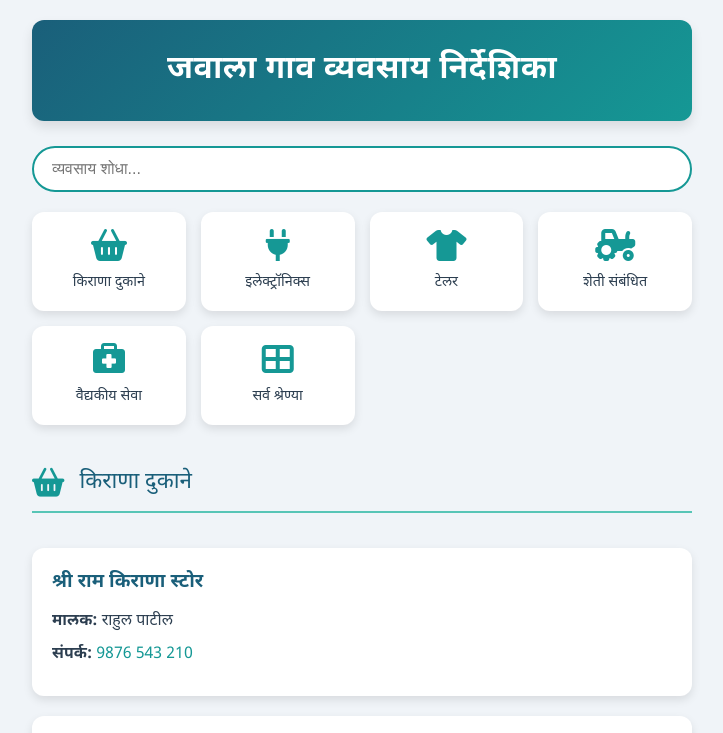
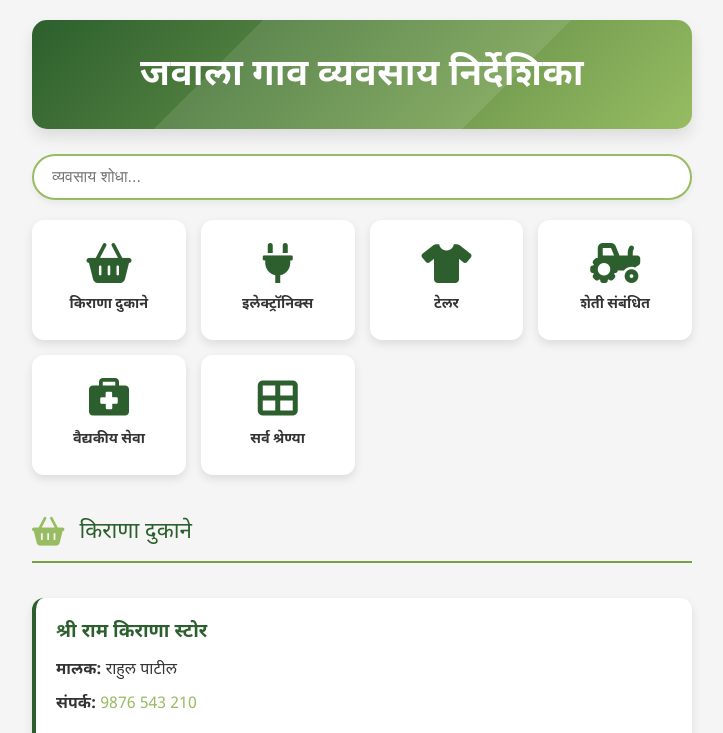
Before and after one commit to the-scam-master/Jawala-Vyapar, a plain HTML site: page index.html in a window 1280 px wide. Shown: the top 733 px of the page, without its empty margins (278-1001 px from the left). Drawn offline with Linux system fonts and the light colour scheme.

Commit message:
Update styles.css

```diff
--- a/styles.css
+++ b/styles.css
@@ -1,10 +1,13 @@
+@import url('https://fonts.googleapis.com/css2?family=Mukta:wght@300;400;600;700&family=Noto+Sans+Devanagari:wght@300;400;600&display=swap');
+
 :root {
-    --primary-color: #1a5f7a;
-    --secondary-color: #159895;
-    --background-color: #f0f4f8;
-    --text-color: #2c3e50;
-    --card-background: #ffffff;
-    --accent-color: #57c5b6;
+    --primary-color: #2C5F2D;        /* Deep Forest Green */
+    --secondary-color: #97BC62;      /* Sage Green */
+    --accent-color: #77A146;         /* Olive Green */
+    --background-color: #F5F5F5;     /* Light Gray */
+    --text-color: #333333;           /* Dark Charcoal */
+    --card-background: #FFFFFF;      /* Pure White */
+    --soft-shadow: rgba(0, 0, 0, 0.1);
 }
 
 * {
@@ -14,10 +17,12 @@
 }
 
 body {
-    font-family: 'Noto Sans Devanagari', 'Poppins', Arial, sans-serif;
+    font-family: 'Noto Sans Devanagari', 'Open Sans', sans-serif;
     background-color: var(--background-color);
     color: var(--text-color);
     line-height: 1.6;
+    text-rendering: optimizeLegibility;
+    -webkit-font-smoothing: antialiased;
 }
 
 .container {
@@ -32,15 +37,32 @@ header {
     color: white;
     text-align: center;
     padding: 25px;
-    border-radius: 12px;
+    border-radius: 15px;
     margin-bottom: 25px;
-    box-shadow: 0 6px 12px rgba(0,0,0,0.1);
+    box-shadow: 0 8px 15px var(--soft-shadow);
+    position: relative;
+    overflow: hidden;
 }
 
 header h1 {
-    font-size: 2rem;
-    font-weight: 600;
+    font-family: 'Mukta', 'Noto Sans Devanagari', sans-serif;
+    font-size: 2.3rem;
+    font-weight: 700;
     letter-spacing: 0.5px;
+    color: white;
+    position: relative;
+    z-index: 2;
+}
+
+header::after {
+    content: '';
+    position: absolute;
+    bottom: -50%;
+    left: -50%;
+    width: 200%;
+    height: 200%;
+    background: rgba(255,255,255,0.1);
+    transform: rotate(-45deg);
 }
 
 .controls {
@@ -56,14 +78,15 @@ header h1 {
     border: 2px solid var(--secondary-color);
     border-radius: 25px;
     font-size: 1rem;
-    background-color: white;
+    background-color: var(--card-background);
     transition: all 0.3s ease;
-    outline: none;
+    box-shadow: 0 4px 6px rgba(0,0,0,0.05);
 }
 
 .search-container input:focus {
+    outline: none;
     border-color: var(--accent-color);
-    box-shadow: 0 0 10px rgba(21, 152, 149, 0.2);
+    box-shadow: 0 0 10px rgba(44, 95, 45, 0.2);
 }
 
 .category-selection {
@@ -84,43 +107,60 @@ header h1 {
     justify-content: center;
     padding: 15px;
     border-radius: 12px;
-    background-color: white;
-    box-shadow: 0 4px 10px rgba(0,0,0,0.1);
+    background-color: var(--card-background);
+    box-shadow: 0 4px 10px var(--soft-shadow);
     cursor: pointer;
     transition: all 0.3s ease;
-    border: 2px solid transparent;
+    transform-origin: center;
+    min-height: 120px;
+    position: relative;
+    overflow: hidden;
+}
+
+.category-item::before {
+    content: '';
+    position: absolute;
+    top: 0;
+    left: 0;
+    width: 100%;
+    height: 100%;
+    background: linear-gradient(45deg, transparent, transparent, rgba(255,255,255,0.1));
+    transform: translateX(-100%);
+    transition: transform 0.3s ease;
 }
 
 .category-item:hover {
     transform: scale(1.05);
-    box-shadow: 0 6px 15px rgba(0,0,0,0.15);
+    box-shadow: 0 10px 20px var(--soft-shadow);
+}
+
+.category-item:hover::before {
+    transform: translateX(0);
 }
 
 .category-item.selected {
-    border-color: var(--secondary-color);
+    border: 2px solid var(--secondary-color);
     background-color: #f0f8ff;
+    box-shadow: 0 6px 15px rgba(0,0,0,0.08);
 }
 
 .category-item i {
-    font-size: 2rem;
-    color: var(--secondary-color);
+    font-size: 2.5rem;
+    color: var(--primary-color);
     margin-bottom: 10px;
+    transition: transform 0.3s ease;
+}
+
+.category-item:hover i {
+    transform: rotate(360deg);
 }
 
 .category-item span {
+    font-family: 'Mukta', 'Noto Sans Devanagari', sans-serif;
     font-size: 0.9rem;
     text-align: center;
-    font-weight: 500;
-}
-
-.selected-category-name {
-    text-align: center;
-    font-size: 1.2rem;
-    color: var(--primary-color);
-    margin-bottom: 15px;
     font-weight: 600;
-    opacity: 0;
-    transition: opacity 0.3s ease;
+    color: var(--text-color);
 }
 
 .business-grid {
@@ -149,13 +189,32 @@ header h1 {
     background-color: var(--card-background);
     border-radius: 12px;
     padding: 20px;
-    box-shadow: 0 4px 10px rgba(0,0,0,0.1);
-    transition: transform 0.3s ease, box-shadow 0.3s ease;
+    box-shadow: 0 4px 10px var(--soft-shadow);
+    transition: all 0.3s ease;
+    border-left: 4px solid var(--primary-color);
+    position: relative;
+    overflow: hidden;
+}
+
+.business-card::after {
+    content: '';
+    position: absolute;
+    top: 0;
+    left: -100%;
+    width: 100%;
+    height: 100%;
+    background: linear-gradient(45deg, transparent, transparent, rgba(255,255,255,0.1));
+    transform: skew(-30deg);
+    transition: all 0.3s ease;
 }
 
 .business-card:hover {
-    transform: translateY(-5px);
-    box-shadow: 0 6px 15px rgba(0,0,0,0.15);
+    transform: translateX(10px);
+    box-shadow: 0 10px 20px rgba(0,0,0,0.08);
+}
+
+.business-card:hover::after {
+    left: 100%;
 }
 
 .business-card h4 {
@@ -183,12 +242,26 @@ header h1 {
 }
 
 .no-results {
+    display: flex;
+    flex-direction: column;
+    align-items: center;
     text-align: center;
+    padding: 40px;
+    background: linear-gradient(145deg, #f0f9ff, #ffffff);
+    border-radius: 15px;
+    box-shadow: 0 10px 20px var(--soft-shadow);
+}
+
+.no-results::before {
+    content: '🔍';
+    font-size: 4rem;
+    margin-bottom: 20px;
+}
+
+.no-results p {
     color: var(--primary-color);
-    padding: 20px;
-    background-color: white;
-    border-radius: 12px;
-    box-shadow: 0 4px 10px rgba(0,0,0,0.1);
+    font-size: 1.2rem;
+    font-weight: 500;
 }
 
 @media screen and (max-width: 600px) {
@@ -201,7 +274,11 @@ header h1 {
     }
 
     header h1 {
-        font-size: 1.6rem;
+        font-size: 1.8rem;
+    }
+
+    .category-item {
+        min-height: 100px;
     }
 
     .controls input {
```
